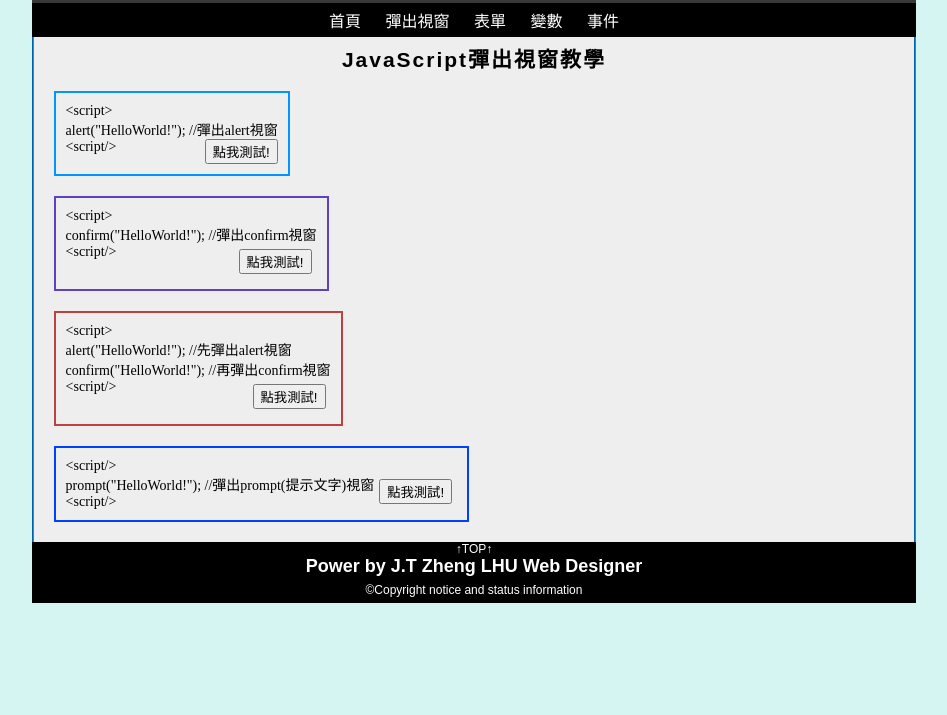
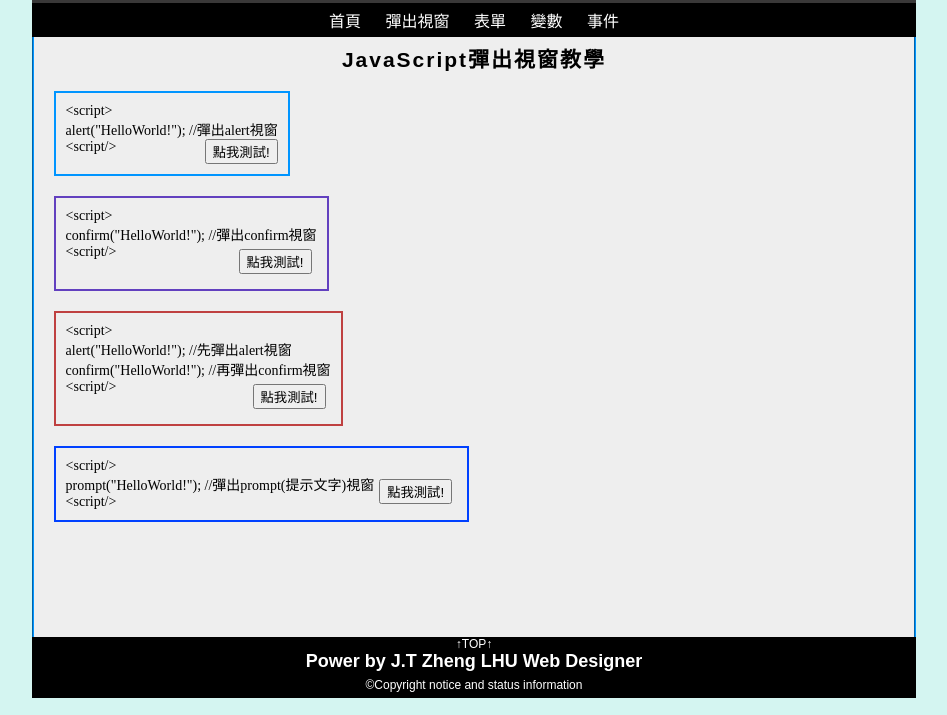
Before and after one commit to HankTTP/JS-Teach, a plain HTML site: page PopupWindow.html in a window 1280 px wide. Shown: the part 85-800 px from the top of the page, without its empty margins (166-1113 px from the left). Drawn offline with Linux system fonts and the light colour scheme.

Commit message:
Update PopupWindow.html

```diff
--- a/PopupWindow.html
+++ b/PopupWindow.html
@@ -83,7 +83,7 @@
         }
 
         #content {
-            height: 70%;
+            height: 600px;
             margin-left: 15%;
             margin-right: 15%;
             background-color: #eee;
```
